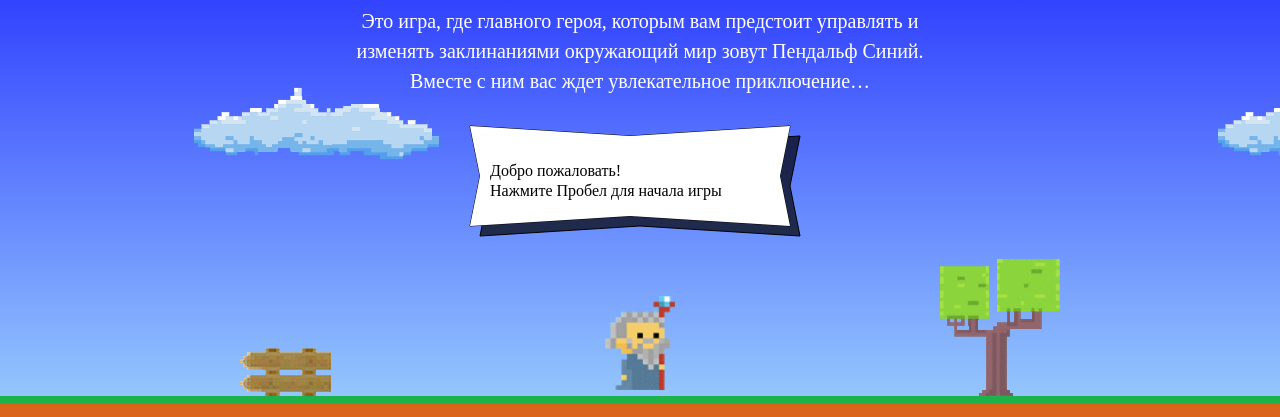
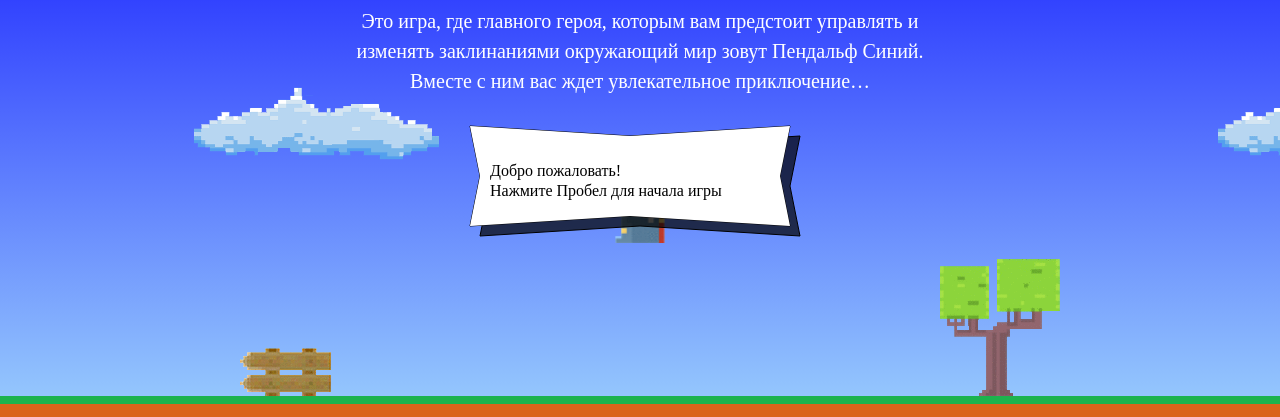
Before and after one commit to AnastasiaBro/419959-code-and-magick, a website: page index.html in a window 1280 px wide. Shown: the part 203-620 px from the top of the page. Drawn offline with Linux system fonts and the light colour scheme; a web font is replaced by a local one.

Commit message:
Задание с магом исправления

```diff
--- a/index.html
+++ b/index.html
@@ -193,7 +193,7 @@
       return 2;
     }
   };
-  getFireballSpeed();
+  console.log(getFireballSpeed());
 
   //скорость мага
   var wizardSpeed = 3;
@@ -205,20 +205,18 @@
   var getWizardHeight = function() {
     return 1.337 * wizardWidth;
   };
-  getWizardHeight();
+  console.log(getWizardHeight());
 
   //маг находится по центру по горизонтали
   var getWizardX = function(width) {
-    return (width/2 - wizardWidth/2);
+    return width/2 - wizardWidth/2;
   };
-  getWizardX(width);
+  console.log(getWizardX(400));
 
   //маг находится на 2/3 от земли
   var getWizardY = function(height) {
-    return (height*1/3 - getWizardHeight/2);
+    return height*(1/3) - getWizardHeight()/2;
   };
-  getWizardY(height);
-  /*console.log(getWizardY(height));*/
 </script>
 <script src="js/game.js"></script>
 
```
